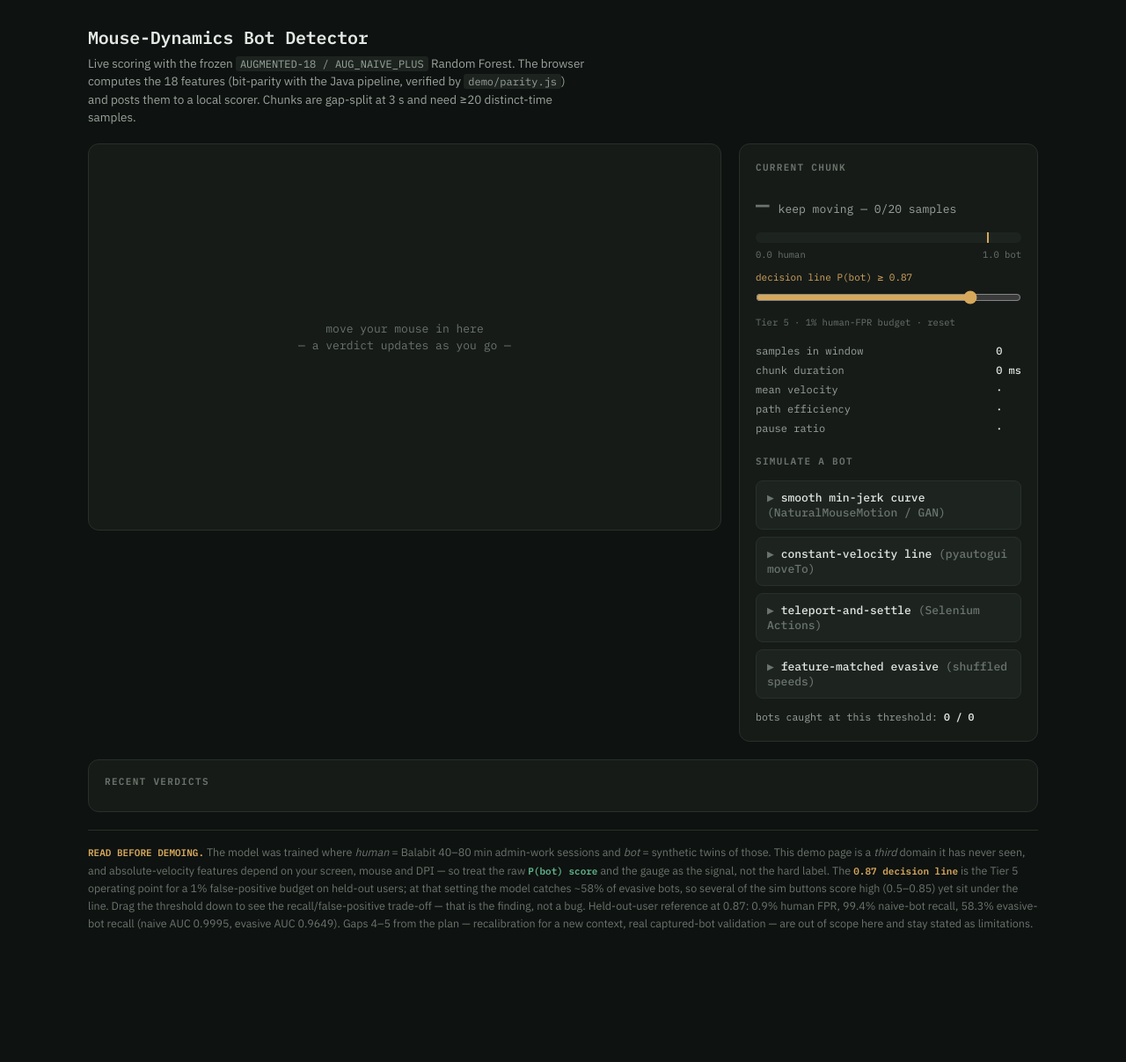
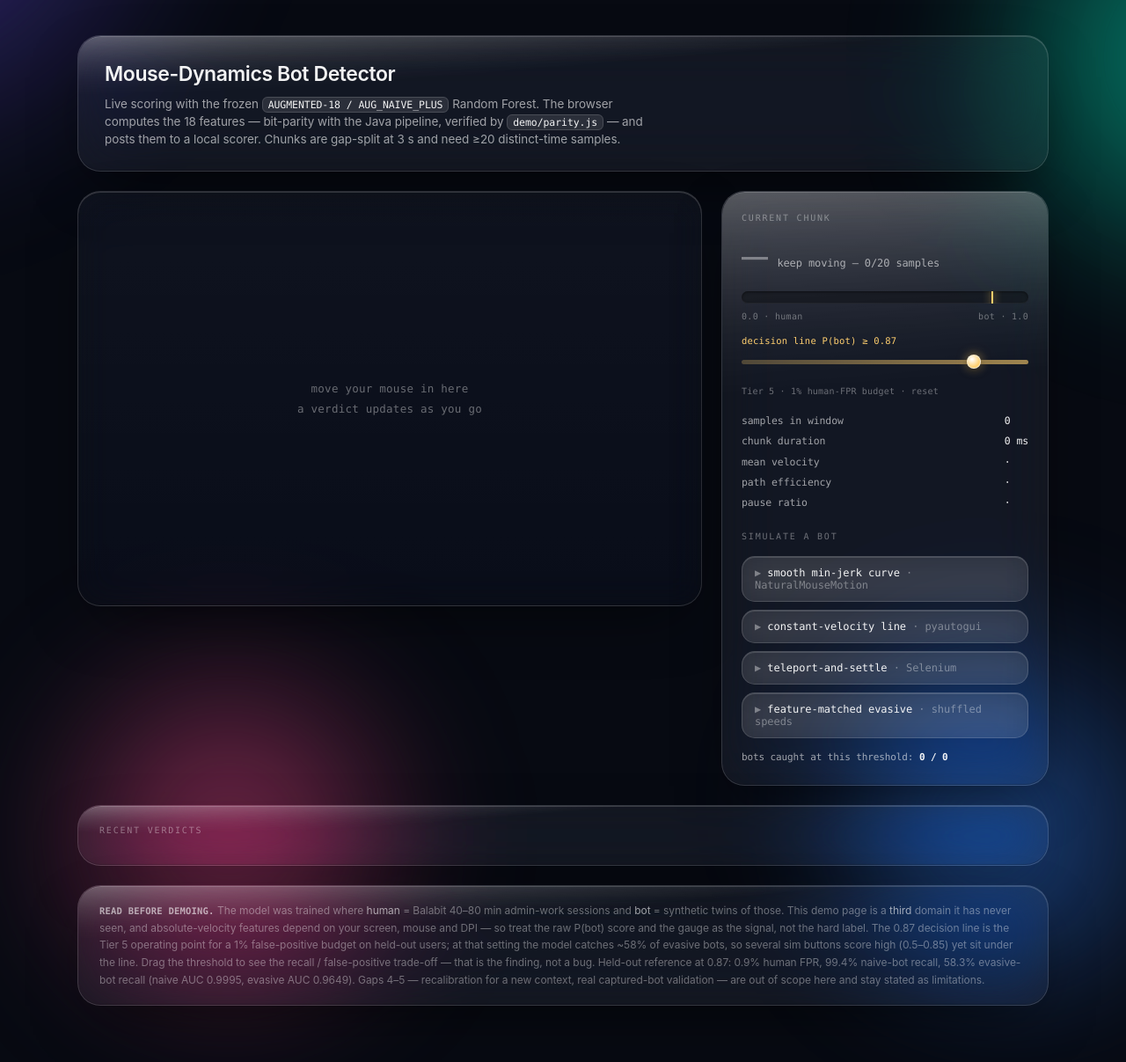
Before and after one commit to agenthemanth/cross-domain-mouse-bot-detection, a plain HTML site: page demo/index.html in a window 1280 px wide. Shown: the whole page at 88% size. Before the commit the page ends 1087 px from the top, so only its background shows below. Drawn offline with Linux system fonts and the light colour scheme.

Commit message:
Demo: Liquid Glass redesign
Restyled demo/index.html in place (all capture/scoring JS unchanged):
ambient depth layer with drifting colour orbs behind everything, frosted
glass panels with specular top edges and soft elevation, SF system type,
jewel-toned human/bot states with glow, glass pill buttons, amber threshold
line. Trail rendering gains a glow. prefers-reduced-motion disables the
orb drift. Single committed dark visual world (no theme toggle).

Parity still PASS; server serves the new page.

```diff
--- a/demo/index.html
+++ b/demo/index.html
@@ -4,118 +4,217 @@
 <meta charset="utf-8">
 <meta name="viewport" content="width=device-width, initial-scale=1">
 <title>Mouse-Dynamics Bot Detector — live demo</title>
-<link rel="preconnect" href="https://fonts.googleapis.com">
-<link rel="preconnect" href="https://fonts.gstatic.com" crossorigin>
-<link rel="stylesheet" href="https://fonts.googleapis.com/css2?family=IBM+Plex+Mono:wght@400;500;600&family=IBM+Plex+Sans:wght@400;500;600&display=swap">
 <style>
   :root{
-    --bg:#0E1210; --panel:#161B18; --panel-2:#1D2420; --line:#28302B;
-    --ink:#E4E8E4; --ink-soft:#9AA39C; --ink-faint:#6B746D;
-    --accent:#5FB48D; --human:#5FB48D; --bot:#E4796C; --warn:#D6A85C;
-    --mono:'IBM Plex Mono',ui-monospace,SFMono-Regular,Menlo,monospace;
-    --sans:'IBM Plex Sans',system-ui,-apple-system,Segoe UI,Roboto,sans-serif;
+    /* ambient field */
+    --void:#070a12;
+    --orb-1:#6f5cff;   /* violet  */
+    --orb-2:#25e6c5;   /* teal    */
+    --orb-3:#ff5c8a;   /* magenta */
+    --orb-4:#4d84ff;   /* blue    */
+
+    /* glass */
+    --glass:rgba(255,255,255,.055);
+    --glass-hi:rgba(255,255,255,.10);
+    --edge:rgba(255,255,255,.14);
+    --edge-lit:rgba(255,255,255,.42);
+    --shadow:0 24px 70px -24px rgba(0,0,0,.65);
+    --inner:inset 0 1px 0 rgba(255,255,255,.16), inset 0 -1px 0 rgba(0,0,0,.18);
+
+    /* ink */
+    --ink:rgba(255,255,255,.95);
+    --ink-soft:rgba(255,255,255,.60);
+    --ink-faint:rgba(255,255,255,.38);
+
+    /* state */
+    --human:#5fe9b6;
+    --bot:#ff7d6c;
+    --warn:#ffce6b;
+
+    --r-lg:26px; --r-md:15px; --r-sm:10px;
+    --sans:-apple-system,BlinkMacSystemFont,"SF Pro Text","SF Pro Display","Segoe UI",system-ui,sans-serif;
+    --mono:"SF Mono",ui-monospace,SFMono-Regular,Menlo,"Cascadia Mono",monospace;
   }
+
   *{box-sizing:border-box;margin:0}
-  body{background:var(--bg);color:var(--ink);font-family:var(--sans);
-    line-height:1.5;padding:28px;min-height:100vh}
-  .shell{max-width:1080px;margin:0 auto;display:grid;gap:20px;
-    grid-template-columns:1fr 340px}
-  header{grid-column:1/-1}
-  h1{font-family:var(--mono);font-weight:600;font-size:20px;letter-spacing:-.01em}
-  .sub{color:var(--ink-soft);font-size:13.5px;margin-top:4px;max-width:70ch}
-  .sub code{font-family:var(--mono);font-size:12px;background:var(--panel-2);
-    padding:1px 5px;border-radius:3px}
+  html,body{height:100%}
+  body{
+    font-family:var(--sans);color:var(--ink);line-height:1.5;
+    background:var(--void);
+    -webkit-font-smoothing:antialiased;text-rendering:optimizeLegibility;
+    overflow-x:hidden;
+  }
 
-  .arena{position:relative;background:var(--panel);border:1px solid var(--line);
-    border-radius:12px;height:440px;overflow:hidden;cursor:crosshair;
-    display:flex;align-items:center;justify-content:center}
-  .arena .hint{font-family:var(--mono);font-size:13px;color:var(--ink-faint);
-    text-align:center;pointer-events:none;transition:opacity .3s}
+  /* ---------- ambient depth layer ---------- */
+  .ambient{position:fixed;inset:-20vmax;z-index:-1;filter:blur(70px) saturate(150%);pointer-events:none}
+  .ambient span{position:absolute;border-radius:50%;opacity:.55;mix-blend-mode:screen}
+  .ambient .a{width:52vmax;height:52vmax;left:-8vmax;top:-10vmax;background:radial-gradient(circle at 30% 30%,var(--orb-1),transparent 62%);animation:drift1 34s ease-in-out infinite}
+  .ambient .b{width:46vmax;height:46vmax;right:-6vmax;top:6vmax;background:radial-gradient(circle at 60% 40%,var(--orb-2),transparent 60%);animation:drift2 40s ease-in-out infinite}
+  .ambient .c{width:44vmax;height:44vmax;left:18vmax;bottom:-14vmax;background:radial-gradient(circle at 50% 50%,var(--orb-3),transparent 60%);animation:drift3 46s ease-in-out infinite}
+  .ambient .d{width:38vmax;height:38vmax;right:10vmax;bottom:-6vmax;background:radial-gradient(circle at 40% 60%,var(--orb-4),transparent 62%);animation:drift1 52s ease-in-out infinite reverse}
+  @keyframes drift1{0%,100%{transform:translate3d(0,0,0)}50%{transform:translate3d(6vmax,4vmax,0)}}
+  @keyframes drift2{0%,100%{transform:translate3d(0,0,0)}50%{transform:translate3d(-5vmax,5vmax,0)}}
+  @keyframes drift3{0%,100%{transform:translate3d(0,0,0)}50%{transform:translate3d(4vmax,-6vmax,0)}}
+
+  /* ---------- glass surface ---------- */
+  .glass{
+    position:relative;
+    background:var(--glass);
+    -webkit-backdrop-filter:blur(30px) saturate(165%);
+    backdrop-filter:blur(30px) saturate(165%);
+    border:1px solid var(--edge);
+    border-radius:var(--r-lg);
+    box-shadow:var(--shadow),var(--inner);
+  }
+  .glass::before{
+    content:"";position:absolute;inset:0;border-radius:inherit;pointer-events:none;
+    background:linear-gradient(175deg,var(--edge-lit),transparent 34%);
+    -webkit-mask:linear-gradient(#000,transparent 46%);mask:linear-gradient(#000,transparent 46%);
+    opacity:.7;
+  }
+
+  /* ---------- layout ---------- */
+  .wrap{max-width:1160px;margin:0 auto;padding:40px 28px 64px;
+    display:grid;grid-template-columns:1fr 372px;gap:22px;align-items:start}
+  header{grid-column:1/-1;padding:26px 30px;display:flex;flex-direction:column;gap:6px}
+  h1{font-size:23px;font-weight:600;letter-spacing:-.018em}
+  .sub{color:var(--ink-soft);font-size:13.5px;max-width:74ch;letter-spacing:-.005em}
+  .sub code{font-family:var(--mono);font-size:11.5px;color:var(--ink);
+    background:var(--glass-hi);padding:1px 6px;border-radius:6px;border:1px solid var(--edge)}
+
+  /* ---------- arena ---------- */
+  .arena{
+    position:relative;height:472px;overflow:hidden;cursor:crosshair;
+    border-radius:var(--r-lg);
+    background:linear-gradient(180deg,rgba(255,255,255,.04),rgba(255,255,255,.015));
+    -webkit-backdrop-filter:blur(18px) saturate(150%);backdrop-filter:blur(18px) saturate(150%);
+    border:1px solid var(--edge);box-shadow:var(--shadow),var(--inner);
+    display:flex;align-items:center;justify-content:center;
+  }
+  canvas.trail{position:absolute;inset:0;width:100%;height:100%}
+  .hint{font-family:var(--mono);font-size:12.5px;color:var(--ink-faint);text-align:center;
+    pointer-events:none;transition:opacity .4s ease;line-height:1.9;letter-spacing:.02em}
   .arena.active .hint{opacity:0}
-  canvas.trail{position:absolute;inset:0;width:100%;height:100%}
 
-  .panel{background:var(--panel);border:1px solid var(--line);border-radius:12px;
-    padding:18px}
-  .panel h2{font-family:var(--mono);font-size:11px;letter-spacing:.12em;
-    text-transform:uppercase;color:var(--ink-faint);font-weight:600;margin-bottom:14px}
+  /* ---------- panel ---------- */
+  .panel{padding:22px}
+  .panel h2{font-family:var(--mono);font-size:10px;font-weight:500;letter-spacing:.18em;
+    text-transform:uppercase;color:var(--ink-faint);margin-bottom:15px}
 
-  .verdict{display:flex;align-items:baseline;gap:10px;margin-bottom:6px}
-  .verdict .label{font-family:var(--mono);font-weight:600;font-size:26px}
-  .verdict .label.human{color:var(--human)}
-  .verdict .label.bot{color:var(--bot)}
+  .verdict{display:flex;align-items:baseline;gap:11px;margin-bottom:2px}
+  .verdict .label{font-size:30px;font-weight:600;letter-spacing:-.02em;transition:color .3s ease}
+  .verdict .label.human{color:var(--human);text-shadow:0 0 24px rgba(95,233,182,.45)}
+  .verdict .label.bot{color:var(--bot);text-shadow:0 0 24px rgba(255,125,108,.45)}
   .verdict .label.idle{color:var(--ink-faint)}
-  .verdict .p{font-family:var(--mono);font-size:13px;color:var(--ink-soft)}
+  .verdict .p{font-family:var(--mono);font-size:12px;color:var(--ink-soft);letter-spacing:-.01em}
 
-  .meter{height:12px;background:var(--panel-2);border-radius:6px;position:relative;
-    overflow:hidden;margin:12px 0 6px}
-  .meter .fill{position:absolute;left:0;top:0;bottom:0;background:var(--accent);
-    transition:width .25s ease, background .25s}
-  .meter .thr{position:absolute;top:-3px;bottom:-3px;width:2px;background:var(--warn)}
-  .scale{display:flex;justify-content:space-between;font-family:var(--mono);
-    font-size:10.5px;color:var(--ink-faint)}
-  .thr-ctl{display:block;margin-top:10px}
-  .thr-ctl #thrNote{font-family:var(--mono);font-size:11px;color:var(--warn);display:block}
-  .thr-ctl input[type=range]{width:100%;margin:6px 0 2px;accent-color:var(--warn)}
-  .thr-hint{font-family:var(--mono);font-size:10.5px;color:var(--ink-faint);cursor:pointer}
-  .catch{font-family:var(--mono);font-size:11.5px;color:var(--ink-soft);margin-top:12px}
-  .catch b{color:var(--ink)}
+  .meter{position:relative;height:14px;margin:16px 0 7px;border-radius:999px;overflow:hidden;
+    background:rgba(0,0,0,.32);box-shadow:inset 0 1px 3px rgba(0,0,0,.5),inset 0 -1px 0 rgba(255,255,255,.06)}
+  .meter .fill{position:absolute;left:0;top:0;bottom:0;width:0;border-radius:999px;
+    background:linear-gradient(90deg,#2fbf8f,var(--human));
+    box-shadow:0 0 18px rgba(95,233,182,.5);
+    transition:width .35s cubic-bezier(.32,.9,.32,1),background .3s ease,box-shadow .3s ease}
+  .meter .fill.bot{background:linear-gradient(90deg,#ff5c7a,var(--bot));
+    box-shadow:0 0 20px rgba(255,125,108,.55)}
+  .meter .thr{position:absolute;top:-4px;bottom:-4px;width:2px;background:var(--warn);
+    box-shadow:0 0 10px rgba(255,206,107,.8);transition:left .18s ease}
+  .scale{display:flex;justify-content:space-between;font-family:var(--mono);font-size:10px;
+    color:var(--ink-faint);letter-spacing:.03em}
 
-  .stats{font-family:var(--mono);font-size:12px;color:var(--ink-soft);
-    display:grid;grid-template-columns:1fr auto;gap:4px 12px;margin-top:14px}
-  .stats b{color:var(--ink);font-weight:500}
+  .thr-ctl{display:block;margin-top:13px}
+  .thr-ctl #thrNote{font-family:var(--mono);font-size:10.5px;color:var(--warn);
+    display:block;letter-spacing:.02em}
+  .thr-ctl input[type=range]{
+    -webkit-appearance:none;appearance:none;width:100%;height:26px;margin:2px 0 0;background:transparent;cursor:pointer}
+  .thr-ctl input[type=range]::-webkit-slider-runnable-track{height:5px;border-radius:999px;
+    background:linear-gradient(90deg,rgba(255,206,107,.25),rgba(255,206,107,.6))}
+  .thr-ctl input[type=range]::-moz-range-track{height:5px;border-radius:999px;background:rgba(255,206,107,.4)}
+  .thr-ctl input[type=range]::-webkit-slider-thumb{-webkit-appearance:none;appearance:none;
+    width:16px;height:16px;margin-top:-6px;border-radius:50%;
+    background:radial-gradient(circle at 35% 30%,#fff,#ffce6b 70%);
+    border:1px solid rgba(255,255,255,.6);box-shadow:0 2px 8px rgba(0,0,0,.5),0 0 12px rgba(255,206,107,.6)}
+  .thr-ctl input[type=range]::-moz-range-thumb{width:15px;height:15px;border-radius:50%;border:1px solid #fff;
+    background:#ffce6b;box-shadow:0 0 12px rgba(255,206,107,.6)}
+  .thr-hint{font-family:var(--mono);font-size:10px;color:var(--ink-faint);cursor:pointer;
+    letter-spacing:.02em;transition:color .2s}
+  .thr-hint:hover{color:var(--ink-soft)}
 
-  .btn{display:block;width:100%;font-family:var(--mono);font-size:13px;font-weight:500;
-    padding:10px 12px;border-radius:8px;border:1px solid var(--line);
-    background:var(--panel-2);color:var(--ink);cursor:pointer;margin-top:8px;
-    text-align:left;transition:border-color .15s}
-  .btn:hover{border-color:var(--accent)}
-  .btn:disabled{opacity:.5;cursor:default}
+  .stats{display:grid;grid-template-columns:1fr auto;gap:6px 14px;margin-top:16px;
+    font-family:var(--mono);font-size:11.5px;color:var(--ink-soft);letter-spacing:-.01em}
+  .stats b{color:var(--ink);font-weight:500;font-variant-numeric:tabular-nums}
+
+  .btn{display:block;width:100%;text-align:left;margin-top:9px;
+    font-family:var(--mono);font-size:12px;font-weight:500;letter-spacing:-.005em;
+    padding:11px 14px;border-radius:var(--r-md);color:var(--ink);
+    background:var(--glass-hi);
+    -webkit-backdrop-filter:blur(14px);backdrop-filter:blur(14px);
+    border:1px solid var(--edge);
+    box-shadow:inset 0 1px 0 rgba(255,255,255,.14);
+    cursor:pointer;transition:transform .16s ease,background .2s ease,box-shadow .2s ease,border-color .2s ease}
+  .btn:hover{transform:translateY(-1px);background:rgba(255,255,255,.15);
+    border-color:var(--edge-lit);box-shadow:inset 0 1px 0 rgba(255,255,255,.22),0 8px 22px -10px rgba(0,0,0,.6)}
+  .btn:active{transform:translateY(0)}
   .btn .k{color:var(--ink-faint)}
 
-  .log{grid-column:1/-1;background:var(--panel);border:1px solid var(--line);
-    border-radius:12px;padding:16px 18px}
-  .log h2{font-family:var(--mono);font-size:11px;letter-spacing:.12em;
-    text-transform:uppercase;color:var(--ink-faint);font-weight:600;margin-bottom:10px}
-  .log .rows{font-family:var(--mono);font-size:12px;max-height:150px;overflow-y:auto}
-  .log .row{display:grid;grid-template-columns:64px 90px 1fr auto;gap:12px;
-    padding:3px 0;border-bottom:1px solid var(--line);color:var(--ink-soft)}
-  .log .row:last-child{border:none}
-  .log .row .v.human{color:var(--human)}
-  .log .row .v.bot{color:var(--bot)}
+  .catch{font-family:var(--mono);font-size:11px;color:var(--ink-soft);margin-top:14px;letter-spacing:-.01em}
+  .catch b{color:var(--ink);font-variant-numeric:tabular-nums}
 
-  .disclaimer{grid-column:1/-1;font-size:12.5px;color:var(--ink-faint);
-    border-top:1px solid var(--line);padding-top:14px;line-height:1.6}
-  .disclaimer b{color:var(--warn);font-family:var(--mono);font-size:11px}
+  /* ---------- log ---------- */
+  .log{grid-column:1/-1;padding:20px 24px}
+  .log h2{font-family:var(--mono);font-size:10px;font-weight:500;letter-spacing:.18em;
+    text-transform:uppercase;color:var(--ink-faint);margin-bottom:12px}
+  .rows{font-family:var(--mono);font-size:11.5px;max-height:158px;overflow-y:auto}
+  .row{display:grid;grid-template-columns:66px 96px 1fr auto;gap:14px;padding:4px 0;
+    border-bottom:1px solid rgba(255,255,255,.07);color:var(--ink-soft);
+    font-variant-numeric:tabular-nums}
+  .row:last-child{border:none}
+  .row .v.human{color:var(--human)}
+  .row .v.bot{color:var(--bot)}
 
-  @media(max-width:820px){.shell{grid-template-columns:1fr}}
+  /* ---------- disclaimer ---------- */
+  .disclaimer{grid-column:1/-1;padding:18px 24px;font-size:12px;color:var(--ink-faint);
+    line-height:1.65;letter-spacing:-.005em}
+  .disclaimer b{color:var(--ink-soft);font-family:var(--mono);font-size:10.5px;letter-spacing:.02em}
+  .disclaimer em{font-style:normal;color:var(--ink-soft)}
+
+  @media (max-width:900px){.wrap{grid-template-columns:1fr}}
+  @media (prefers-reduced-motion:reduce){
+    .ambient span{animation:none}
+    .fill,.thr,.btn,.hint{transition:none}
+  }
 </style>
 </head>
 <body>
-<div class="shell">
-  <header>
+
+<div class="ambient" aria-hidden="true">
+  <span class="a"></span><span class="b"></span><span class="c"></span><span class="d"></span>
+</div>
+
+<div class="wrap">
+  <header class="glass">
     <h1>Mouse-Dynamics Bot Detector</h1>
     <p class="sub">Live scoring with the frozen <code>AUGMENTED-18 / AUG_NAIVE_PLUS</code>
-      Random Forest. The browser computes the 18 features (bit-parity with the Java
-      pipeline, verified by <code>demo/parity.js</code>) and posts them to a local
+      Random Forest. The browser computes the 18 features — bit-parity with the Java
+      pipeline, verified by <code>demo/parity.js</code> — and posts them to a local
       scorer. Chunks are gap-split at 3&nbsp;s and need ≥20 distinct-time samples.</p>
   </header>
 
   <div class="arena" id="arena">
     <canvas class="trail" id="trail"></canvas>
-    <div class="hint">move your mouse in here<br>— a verdict updates as you go —</div>
+    <div class="hint">move your mouse in here<br>a verdict updates as you go</div>
   </div>
 
-  <div class="panel">
+  <div class="panel glass">
     <h2>Current chunk</h2>
     <div class="verdict">
       <span class="label idle" id="verdict">—</span>
       <span class="p" id="prob">P(bot) = ·</span>
     </div>
     <div class="meter">
-      <div class="fill" id="fill" style="width:0%"></div>
+      <div class="fill" id="fill"></div>
       <div class="thr" id="thr" style="left:87%"></div>
     </div>
-    <div class="scale"><span>0.0 human</span><span>1.0 bot</span></div>
+    <div class="scale"><span>0.0 · human</span><span>bot · 1.0</span></div>
 
     <label class="thr-ctl">
       <span id="thrNote">decision line P(bot) ≥ 0.87</span>
@@ -131,34 +230,34 @@
       <span>pause ratio</span><b id="sPause">·</b>
     </div>
 
-    <h2 style="margin-top:20px">Simulate a bot</h2>
-    <button class="btn" id="btnBezier"><span class="k">▶</span> smooth min-jerk curve <span class="k">(NaturalMouseMotion / GAN)</span></button>
-    <button class="btn" id="btnLinear"><span class="k">▶</span> constant-velocity line <span class="k">(pyautogui moveTo)</span></button>
-    <button class="btn" id="btnStep"><span class="k">▶</span> teleport-and-settle <span class="k">(Selenium Actions)</span></button>
-    <button class="btn" id="btnEvasive"><span class="k">▶</span> feature-matched evasive <span class="k">(shuffled speeds)</span></button>
+    <h2 style="margin-top:22px">Simulate a bot</h2>
+    <button class="btn" id="btnBezier"><span class="k">▶</span> smooth min-jerk curve <span class="k">· NaturalMouseMotion</span></button>
+    <button class="btn" id="btnLinear"><span class="k">▶</span> constant-velocity line <span class="k">· pyautogui</span></button>
+    <button class="btn" id="btnStep"><span class="k">▶</span> teleport-and-settle <span class="k">· Selenium</span></button>
+    <button class="btn" id="btnEvasive"><span class="k">▶</span> feature-matched evasive <span class="k">· shuffled speeds</span></button>
     <p class="catch" id="catch">bots caught at this threshold: <b id="catchN">0 / 0</b></p>
   </div>
 
-  <div class="log">
+  <div class="log glass">
     <h2>Recent verdicts</h2>
     <div class="rows" id="rows"></div>
   </div>
 
-  <p class="disclaimer">
+  <p class="disclaimer glass">
     <b>READ BEFORE DEMOING.</b>
     The model was trained where <em>human</em> = Balabit 40–80&nbsp;min admin-work
     sessions and <em>bot</em> = synthetic twins of those. This demo page is a
     <em>third</em> domain it has never seen, and absolute-velocity features depend
-    on your screen, mouse and DPI — so treat the raw <b style="color:var(--accent)">P(bot) score</b>
-    and the gauge as the signal, not the hard label. The <b style="color:var(--warn)">0.87
-    decision line</b> is the Tier&nbsp;5 operating point for a 1% false-positive
-    budget on held-out users; at that setting the model catches ~58% of evasive
-    bots, so several of the sim buttons score high (0.5–0.85) yet sit under the
-    line. Drag the threshold down to see the recall/false-positive trade-off — that
-    is the finding, not a bug. Held-out-user reference at 0.87: 0.9% human FPR,
-    99.4% naive-bot recall, 58.3% evasive-bot recall (naive AUC 0.9995, evasive
-    AUC 0.9649). Gaps 4–5 from the plan — recalibration for a new context, real
-    captured-bot validation — are out of scope here and stay stated as limitations.
+    on your screen, mouse and DPI — so treat the raw P(bot) score and the gauge as
+    the signal, not the hard label. The 0.87 decision line is the Tier&nbsp;5
+    operating point for a 1% false-positive budget on held-out users; at that
+    setting the model catches ~58% of evasive bots, so several sim buttons score
+    high (0.5–0.85) yet sit under the line. Drag the threshold to see the
+    recall / false-positive trade-off — that is the finding, not a bug. Held-out
+    reference at 0.87: 0.9% human FPR, 99.4% naive-bot recall, 58.3% evasive-bot
+    recall (naive AUC 0.9995, evasive AUC 0.9649). Gaps 4–5 — recalibration for a
+    new context, real captured-bot validation — are out of scope here and stay
+    stated as limitations.
   </p>
 </div>
 
```
Also changed, not shown: demo/demo.js (+9 -3 lines).
